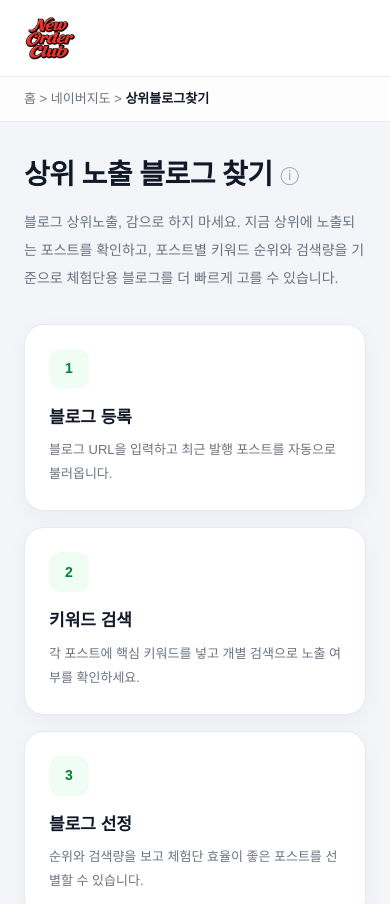
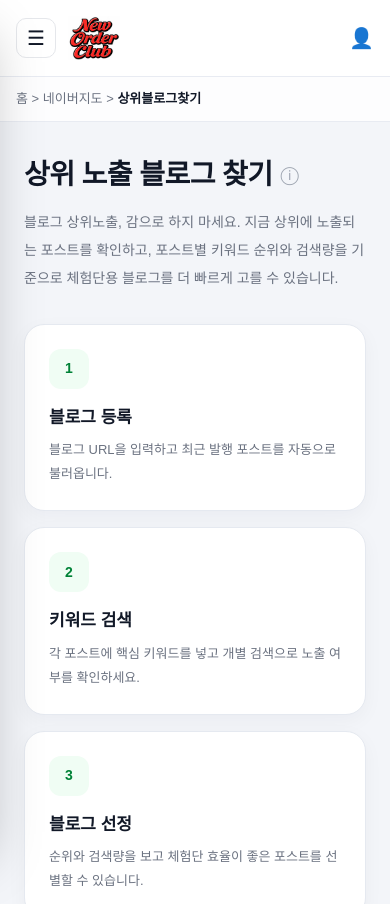
Before and after one commit to unother66-max/Neworder, a Next.js app: page / in a window 390 px wide. Shown: the top 904 px of the page. Built offline with nearby package versions, Linux system fonts and the light colour scheme.

Commit message:
“모바일창수정”

```diff
--- a/components/top-nav.tsx
+++ b/components/top-nav.tsx
@@ -1,22 +1,50 @@
 "use client";
 
 import Link from "next/link";
+import { useState } from "react";
 
 type TopNavProps = {
   active?: "blog" | "place";
 };
 
+const menuItems = [
+  { label: "스마트스토어", href: "/" },
+  { label: "상위블로그찾기", href: "/", key: "blog" as const },
+  { label: "플레이스 순위 추적", href: "/place", key: "place" as const },
+  { label: "키워드 실험실", href: "/" },
+  { label: "경쟁 블로그 참고", href: "/" },
+  { label: "서비스 소개", href: "/" },
+  { label: "공지사항", href: "/" },
+];
+
 export default function TopNav({ active = "place" }: TopNavProps) {
+  const [open, setOpen] = useState(false);
+
   const getClassName = (key: "blog" | "place") =>
     active === key
       ? "text-[14px] font-extrabold text-[#7c3aed]"
       : "text-[14px] font-semibold text-[#111827]";
 
+  const getMobileClassName = (key?: "blog" | "place") =>
+    key && active === key
+      ? "block rounded-[12px] bg-[#f5f3ff] px-4 py-3 text-[15px] font-bold text-[#7c3aed]"
+      : "block rounded-[12px] px-4 py-3 text-[15px] font-semibold text-[#111827] hover:bg-[#f7f7fb]";
+
   return (
     <>
-      <header className="border-b border-[#e8ebf2] bg-white">
-        <div className="mx-auto flex max-w-[1280px] items-center justify-between px-6 py-4">
-          <div className="flex items-center gap-8">
+      <header className="sticky top-0 z-50 border-b border-[#e8ebf2] bg-white">
+        <div className="mx-auto flex max-w-[1280px] items-center justify-between px-4 py-4 md:px-6">
+          <div className="flex items-center gap-3 md:gap-8">
+            {/* 모바일 햄버거 */}
+            <button
+              type="button"
+              onClick={() => setOpen(true)}
+              className="flex h-10 w-10 items-center justify-center rounded-[10px] border border-[#e5e7eb] bg-white text-[#111827] lg:hidden"
+              aria-label="메뉴 열기"
+            >
+              <span className="text-[20px] leading-none">☰</span>
+            </button>
+
             <Link href="/" className="shrink-0">
               <img
                 src="/logo.png"
@@ -25,6 +53,7 @@ export default function TopNav({ active = "place" }: TopNavProps) {
               />
             </Link>
 
+            {/* PC 메뉴: 기존 그대로 유지 */}
             <nav className="hidden items-center gap-7 lg:flex">
               <Link href="/" className="text-[14px] font-semibold text-[#111827]">
                 스마트스토어
@@ -50,23 +79,87 @@ export default function TopNav({ active = "place" }: TopNavProps) {
             </nav>
           </div>
 
+          {/* PC 우측: 기존 그대로 유지 */}
           <div className="hidden items-center gap-5 lg:flex">
             <div className="text-[13px] font-semibold text-[#4b5563]">
               전체 1 / 사용 1 / <span className="text-[#7c3aed]">잔여 0</span>
             </div>
             <div className="text-[22px]">👤</div>
           </div>
+
+          {/* 모바일 우측 프로필 */}
+          <div className="flex items-center gap-3 lg:hidden">
+            <div className="text-[20px]">👤</div>
+          </div>
         </div>
       </header>
 
+      {/* breadcrumb: 기존 그대로 */}
       <div className="border-b border-[#e8ebf2] bg-white/80">
-        <div className="mx-auto max-w-[1280px] px-6 py-3 text-[13px] text-[#6b7280]">
+        <div className="mx-auto max-w-[1280px] px-4 py-3 text-[13px] text-[#6b7280] md:px-6">
           홈 &gt; 네이버지도 &gt;{" "}
           <span className="font-semibold text-[#111827]">
             {active === "place" ? "플레이스 순위 추적" : "상위블로그찾기"}
           </span>
         </div>
       </div>
+
+      {/* 모바일 오버레이 */}
+      {open && (
+        <div
+          className="fixed inset-0 z-[60] bg-black/35 lg:hidden"
+          onClick={() => setOpen(false)}
+        />
+      )}
+
+      {/* 모바일 사이드 메뉴 */}
+      <aside
+        className={`fixed left-0 top-0 z-[70] h-full w-[290px] bg-white shadow-2xl transition-transform duration-300 lg:hidden ${
+          open ? "translate-x-0" : "-translate-x-full"
+        }`}
+      >
+        <div className="flex h-[68px] items-center justify-between border-b border-[#e8ebf2] px-4">
+          <img
+            src="/logo.png"
+            alt="logo"
+            className="h-9 w-auto object-contain"
+          />
+
+          <button
+            type="button"
+            onClick={() => setOpen(false)}
+            className="flex h-9 w-9 items-center justify-center rounded-[10px] border border-[#e5e7eb] text-[18px] text-[#111827]"
+            aria-label="메뉴 닫기"
+          >
+            ✕
+          </button>
+        </div>
+
+        <div className="px-4 py-5">
+          <div className="mb-4 text-[12px] font-bold uppercase tracking-[0.12em] text-[#9ca3af]">
+            Menu
+          </div>
+
+          <nav className="space-y-2">
+            {menuItems.map((item) => (
+              <Link
+                key={`${item.label}-${item.href}`}
+                href={item.href}
+                onClick={() => setOpen(false)}
+                className={getMobileClassName(item.key)}
+              >
+                {item.label}
+              </Link>
+            ))}
+          </nav>
+
+          <div className="mt-6 rounded-[14px] bg-[#f6f7fb] px-4 py-4">
+            <div className="text-[13px] font-semibold text-[#4b5563]">
+              전체 1 / 사용 1 / <span className="text-[#7c3aed]">잔여 0</span>
+            </div>
+          </div>
+        </div>
+      </aside>
     </>
   );
 }
```
